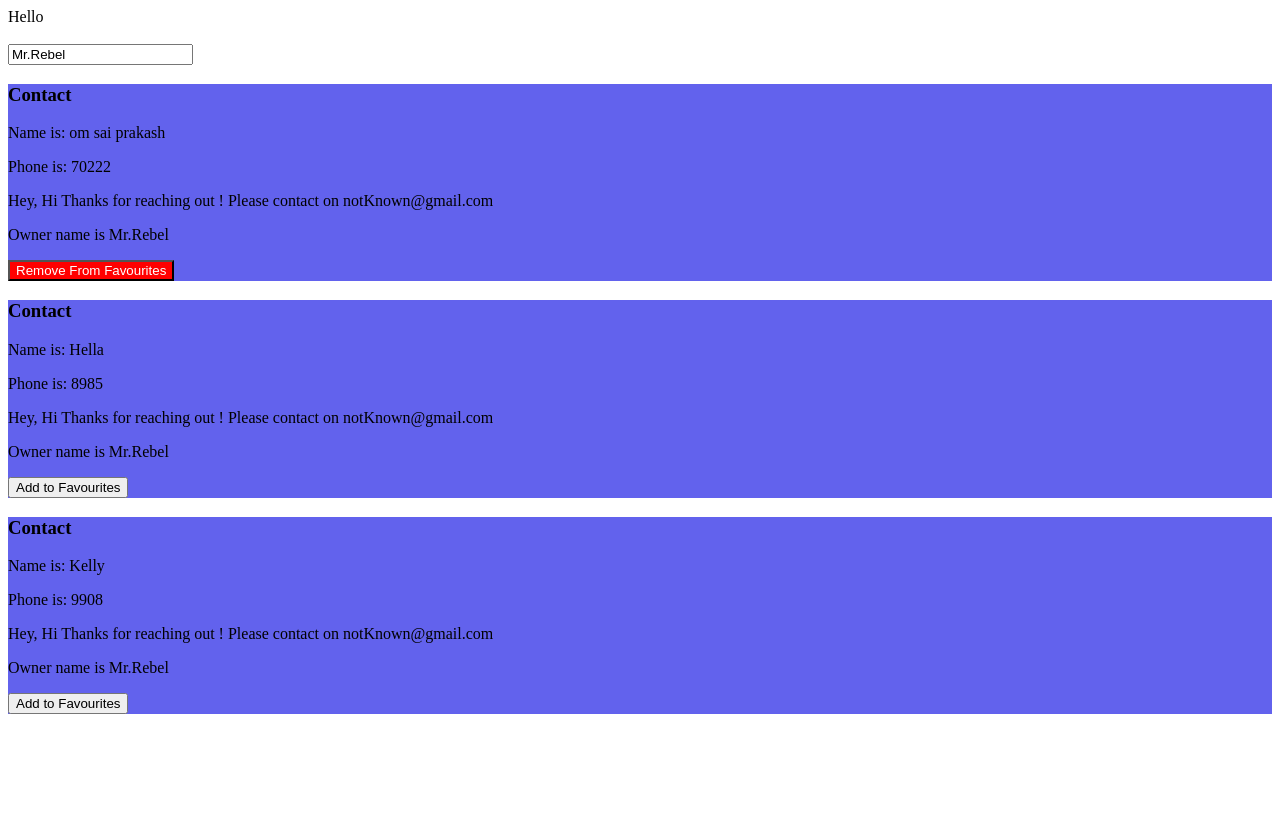
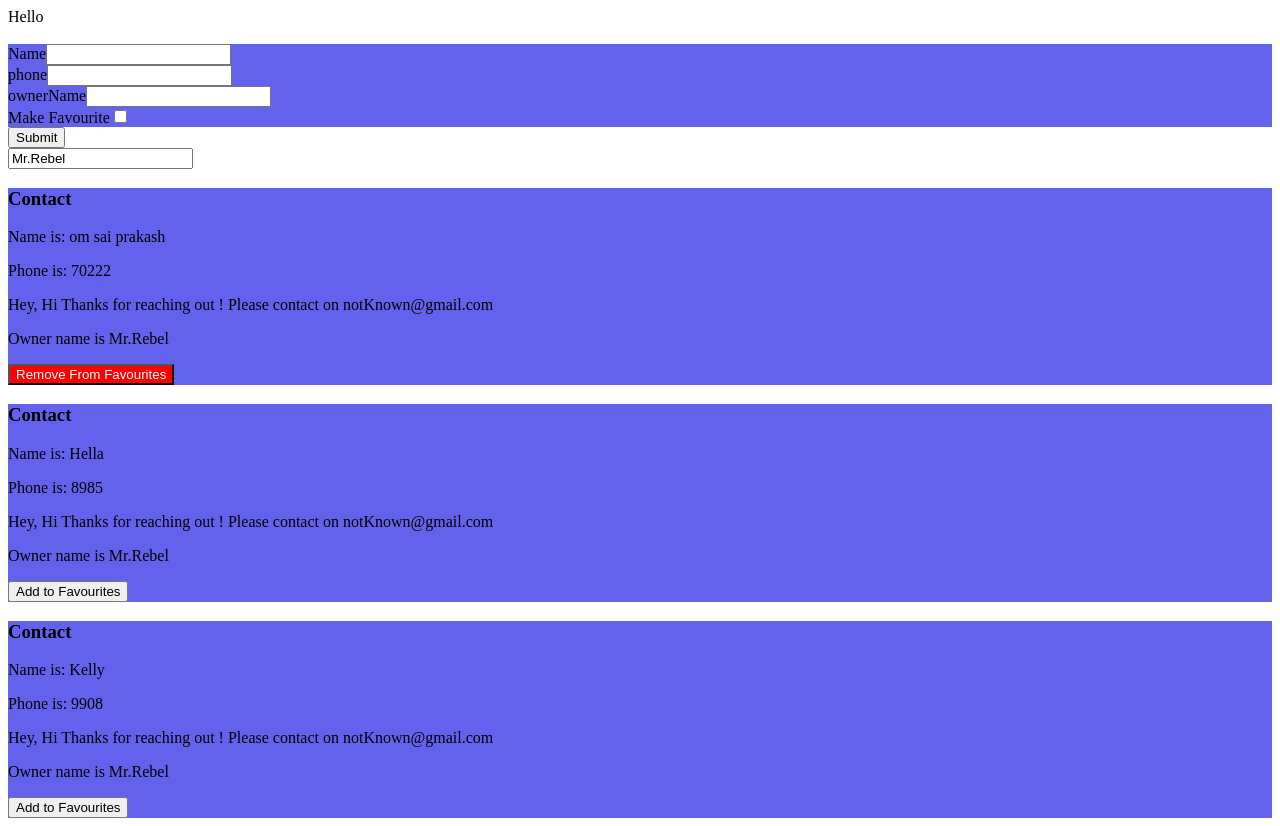
Before and after one commit to prakashreddy5155/AllVueProjects, a Vue app in the folder Basic vue3 project/vue3-basic-project/: page / in a window 1280 px wide. Before the commit the page ends 800 px from the top, so only its background shows below. Built offline with nearby package versions, Linux system fonts and the light colour scheme.

Commit message:
learn: created AddComponent that sends the data through emits and that data is pushed into the contacts so the component renders and displays new Contact

```diff
--- a/Basic vue3 project/vue3-basic-project/src/App.vue
+++ b/Basic vue3 project/vue3-basic-project/src/App.vue
@@ -1,6 +1,11 @@
 <template>
 
+
   <div> {{ greet }}</div> <br>
+
+    <AddComponent
+      @add-component-trigger="handleAddComponent($event)"
+    > </AddComponent>
 
   <input type="text" v-model="ownerName">
   <div class="rowsContainer">
@@ -18,6 +23,7 @@
 </template>
 
 <script setup>
+import AddComponent from './components/AddComponent.vue';
 import Contact from './components/Contact.vue';
 import {ref,reactive} from 'vue';
 
@@ -49,4 +55,8 @@ import {ref,reactive} from 'vue';
     console.log(paramFromChildObject);
     return !paramFromChildObject.favourite;
   }
+  function handleAddComponent(dataFromParent)
+  {
+    contacts.push(dataFromParent);
+  }
 </script>
--- /dev/null
+++ b/Basic vue3 project/vue3-basic-project/src/components/AddComponent.vue
@@ -0,0 +1,58 @@
+<template>
+
+<form v-on:submit.prevent="handleForm()">
+    <div class="container">
+
+        <span> Name</span>
+        <input type="text" v-model.trim="contact.name">
+        <br>
+        <span> phone</span>
+        <input type="text" v-model.number="contact.phone">
+        <br>
+        <span> ownerName</span>
+        <input type="text" v-model.trim="contact.ownerName">
+        <br>
+        <span>Make Favourite</span>
+        <input type="checkbox" v-model="contact.isFavourite">
+    </div>
+        <button>
+            Submit
+        </button>
+</form>
+
+
+</template>
+
+<script setup>
+
+import {reactive} from 'vue';
+
+
+const contact = reactive({
+    name:'',
+    phone:'',
+    ownerName:'',
+    isFavourite:''
+});
+
+const emit = defineEmits(['add-component-trigger']);
+
+function clearContents()
+{
+    contact.name='',
+    contact.phone='',
+    contact.ownerName='',
+    contact.isFavourite=''
+}
+function handleForm()
+{
+    emit('add-component-trigger',{
+        name:contact.name,
+        phone:contact.phone,
+        ownerName:contact.ownerName,
+        isFavourite:contact.isFavourite
+    });
+    clearContents();
+}
+
+</script>
```
Also changed, not shown: Basic vue3 project/vue3-basic-project/src/components/Contact.vue (line endings or trailing spaces), 2 other files (tests, documents, lock files or other folders).
